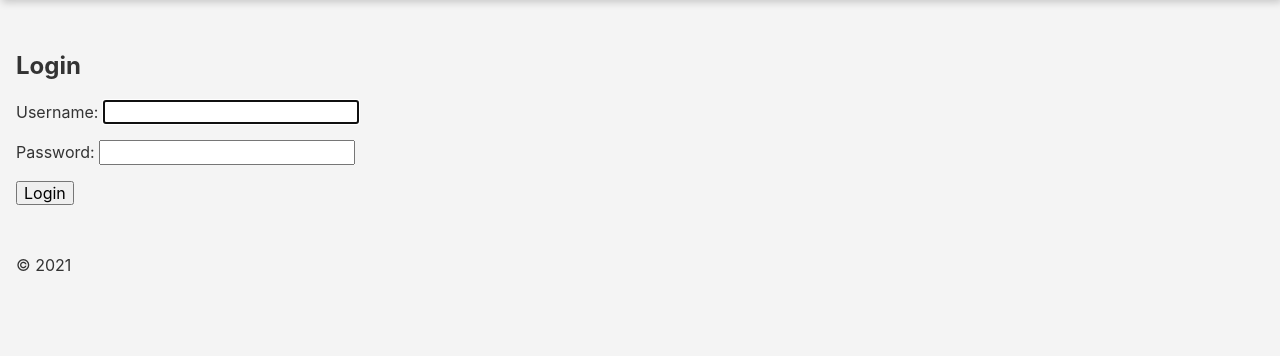
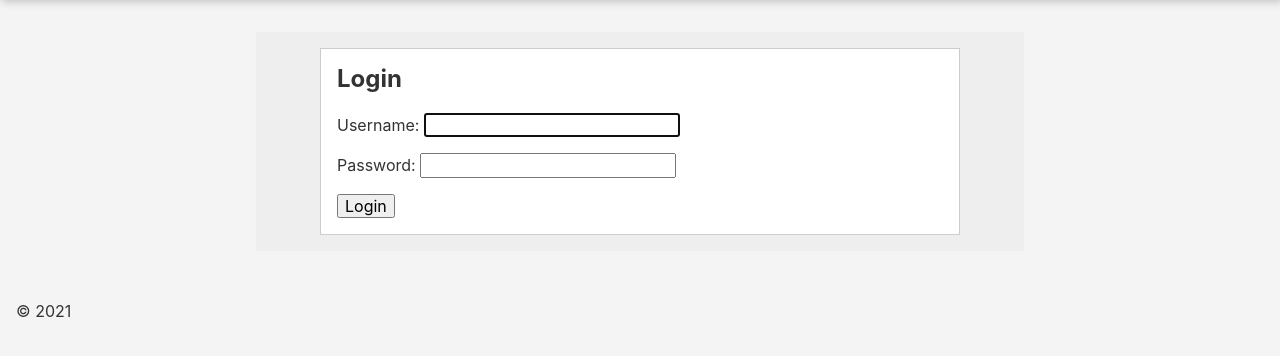
Before and after one commit to soypunk/d6-datapad, a Django app: page /accounts/login/ in a window 1280 px wide. Shown: the part 66-422 px from the top of the page. Run offline with Django 3.2, Linux system fonts and the light colour scheme.

Commit message:
some basic styling for the login form

```diff
--- a/d6_datapad/templates/registration/login.html
+++ b/d6_datapad/templates/registration/login.html
@@ -3,10 +3,14 @@
 {% block title %}Login{% endblock %}
 
 {% block content %}
-  <h2>Login</h2>
-  <form method="post">
-    {% csrf_token %}
-    {{ form.as_p }}
-    <button type="submit">Login</button>
-  </form>
+  <section class="mw5 mw7-ns center bg-light-gray pa3 ph5-ns">
+    <div class="pa3 bg-white ba b--moon-gray">
+      <h2 class="mt0">Login</h2>
+      <form method="post" class="lh-copy measure">
+        {% csrf_token %}
+        {{ form.as_p }}
+       <button type="submit">Login</button>
+      </form>
+    </div>
+  </section>
 {% endblock %}
```
